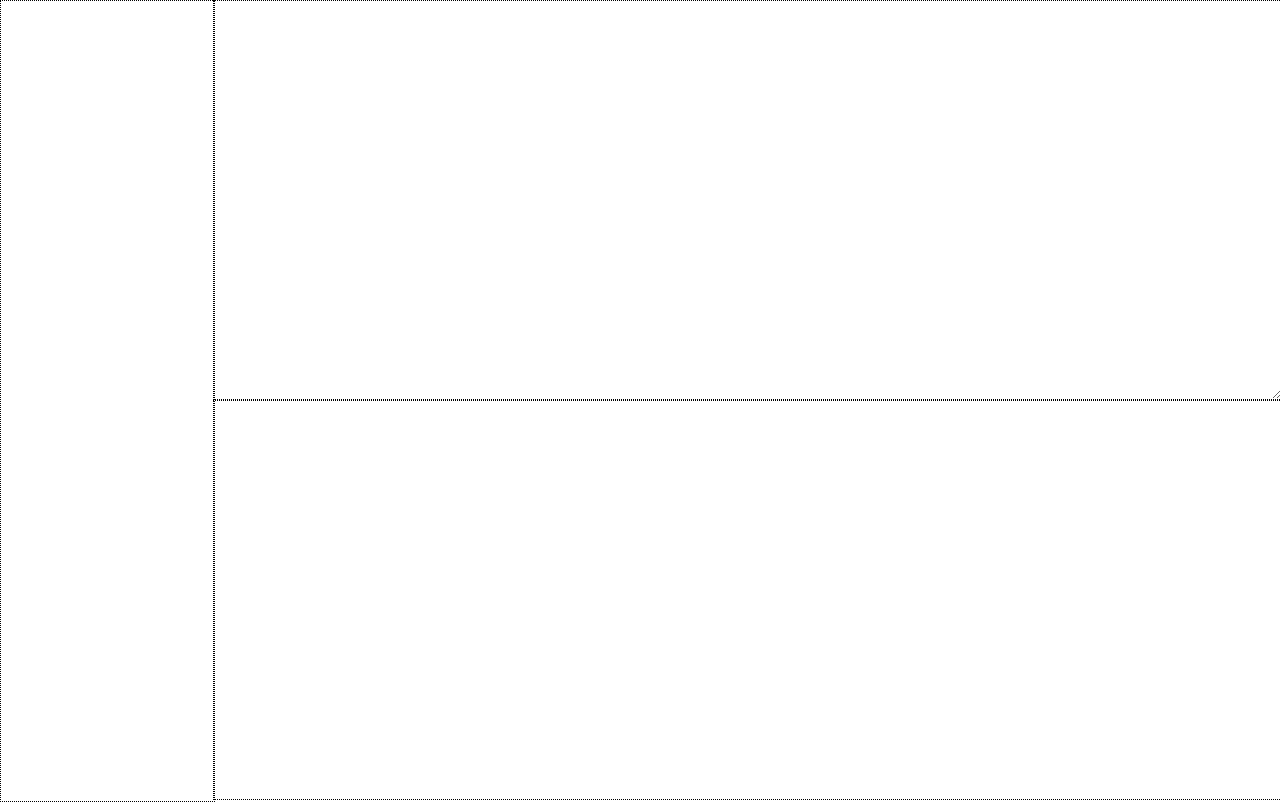
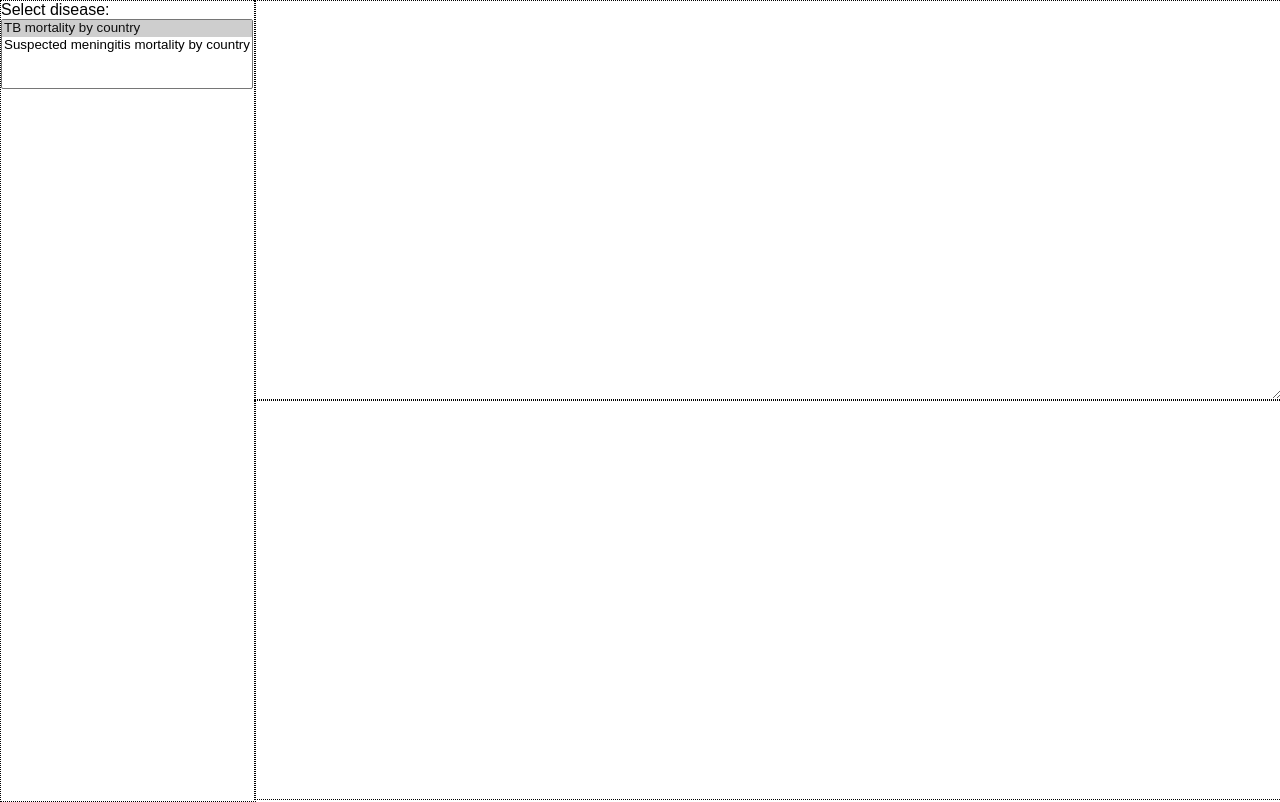
Before and after one commit to larsan12/visProject, a React (Create React App) app: page / in a window 1280 px wide. Built offline with nearby package versions, Linux system fonts and the light colour scheme.

Commit message:
list element

```diff
--- a/src/App.js
+++ b/src/App.js
@@ -3,21 +3,60 @@ import Map from "./Map";
 import List from "./List";
 import Graph from "./Graph";
 
-
-//TEST EXAMPLE
-
-
 class App extends Component {
 
+    //from folder ./prepared_data
+
+    diseases = [
+        "TB mortality by country",
+        "Suspected meningitis mortality by country"
+    ];
+
+    //before all actions
     componentWillMount() {
+        //Download data
+        let state = {
+            diseases: {}
+        };
+
+        this.diseases.forEach(d => state.diseases[d] = this.dowloadResurs(d));
+        //delete empty jsons
+        Object.keys(state.diseases).forEach((key) => (state.diseases[key] == null || state.diseases[key] == undefined) && delete state.diseases[key]);
+
+        //set selected desease
+        state.selectedDisease = Object.keys(state.diseases)[0];
+
+        this.setState(state);
+    }
+
+    //dowload json data
+    dowloadResurs = (file) => {
+        let data;
+        try {
+            data = require("../prepared_data/" + file + ".json");
+        } catch(err) {
+            return undefined;
+        }
+
+        return data;
+    }
+
+    onChangeYear = () => {
 
     }
 
     render() {
+        const { diseases, selectedDisease } = this.state;
+        let values = Object.keys(diseases);
+
         return (
             <div className="main">
                 <div className="row">
-                    <List />
+                    <List
+                        values={values}
+                        onChange={this.onChangeYear}
+                        selected={selectedDisease}
+                    />
                 </div>
                 <div className="row">
                     <Map />
--- a/src/List.js
+++ b/src/List.js
@@ -1,5 +1,5 @@
 import React, { Component } from 'react';
-
+import Select from './forms/Select'
 
 //TEST EXAMPLE
 
@@ -11,9 +11,14 @@ class List extends Component {
     }
 
     render() {
+        const { values, selected, onChange } = this.props;
         return (
             <div className="list">
-
+                <Select
+                    values={values}
+                    onChange={onChange}
+                    selected={selected}
+                />
             </div>
         );
     }
--- /dev/null
+++ b/src/forms/Select.js
@@ -0,0 +1,31 @@
+import React, { Component } from 'react';
+
+
+//TEST EXAMPLE
+
+
+class Select extends React.Component {
+
+    handleChange() {
+        let { onChange } = this.props;
+        return function (event) {
+            onChange(event.target.value);
+        }
+    }
+
+    render() {
+        let { values, selected } = this.props;
+        return (
+            <label className="list-diseases">
+                Select disease:
+                <select onChange={this.handleChange()} multiple="multiple">
+                    {values && values.length && values.map(v =>
+                        <option selected={selected == v}>{v}</option>)}
+                </select>
+            </label>
+        );
+    }
+}
+
+
+export default Select;
--- a/src/index.css
+++ b/src/index.css
@@ -50,3 +50,7 @@ body {
     height: 50%;
     border: 1px dotted black;
 }
+
+select {
+    overflow: hidden;
+}
```
